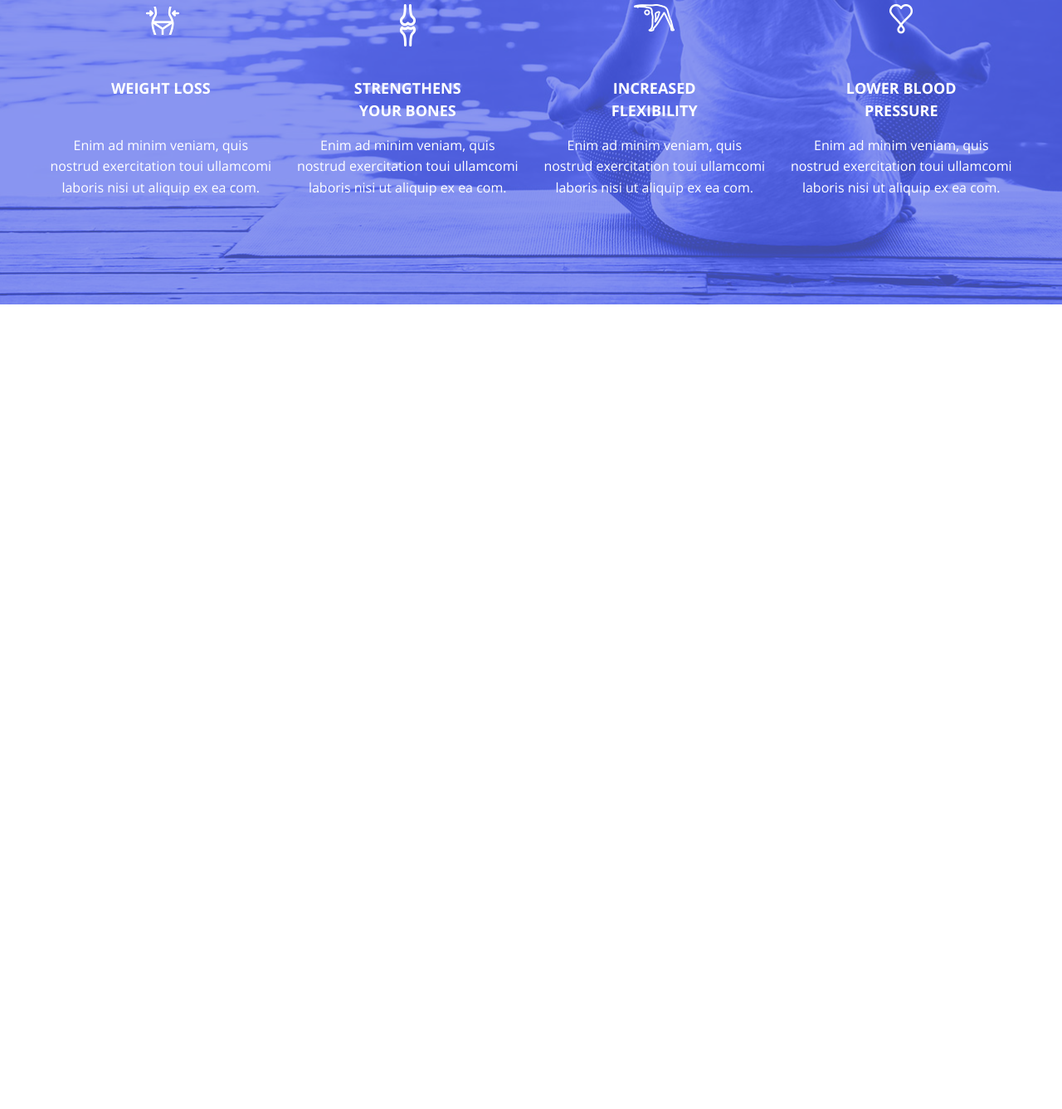
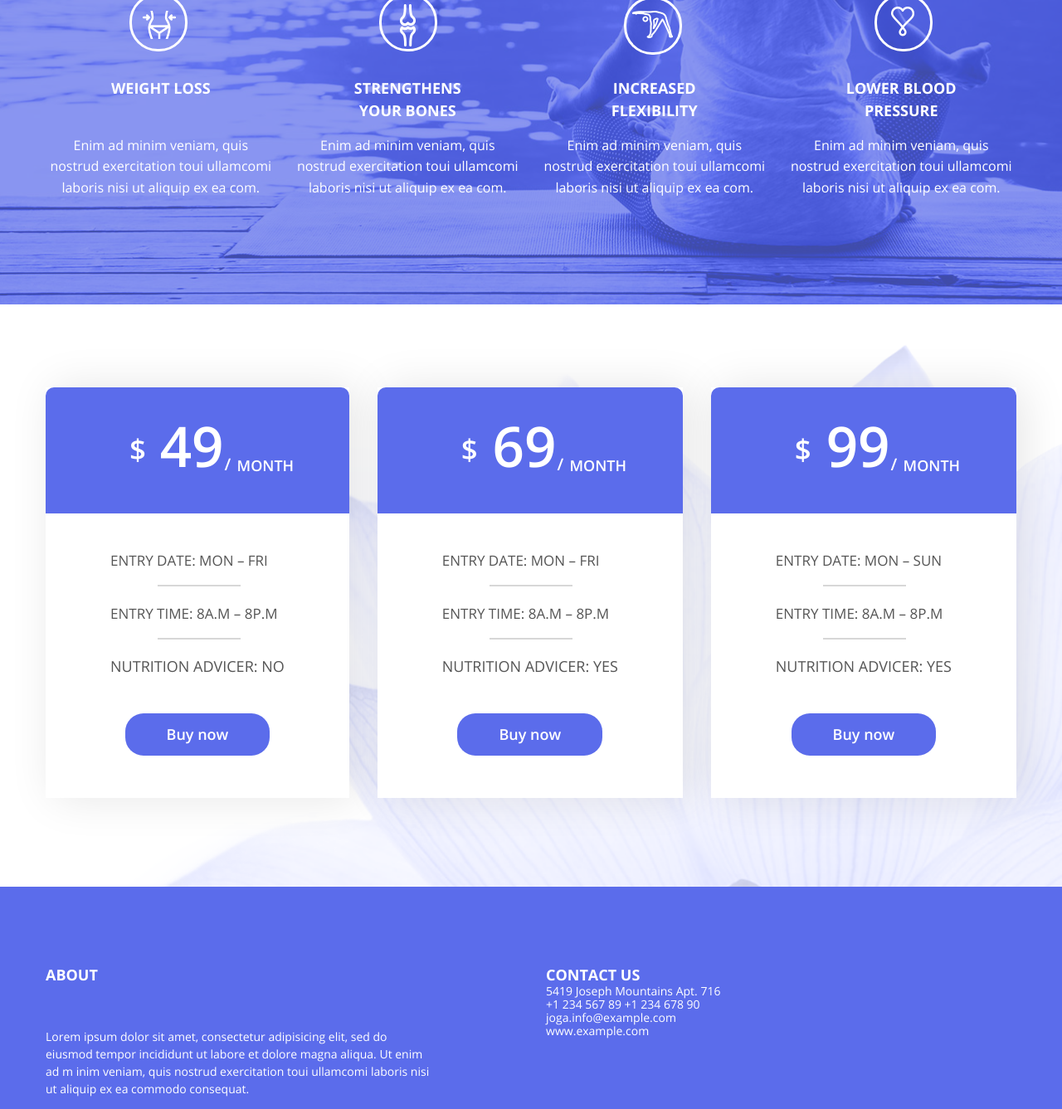
Before and after one commit to VladyslavMartynov/Project1, a plain HTML site: page markup/index.html in a window 1280 px wide. Shown: the part 3368-4705 px from the top of the page at 83% size. Before the commit the page ends 3735 px from the top, so only its background shows below. Drawn offline with Linux system fonts and the light colour scheme; files whose address does not match are found by name.

Commit message:
Actual html

```diff
--- a/markup/index.html
+++ b/markup/index.html
@@ -1,5 +1,5 @@
 <!DOCTYPE html>
-<html lang="en">
+<html lang="zxx">
 <head>
     <meta charset="UTF-8">
     <meta http-equiv="X-UA-Compatible" content="IE=edge">
@@ -206,7 +206,9 @@
                         <div class="opportunity__box">
                             <div class="opportunity__item">
                                 <div class="opportunity__visual ">
+                                    <a class="opportunity__link" href="#">
                                     <img class="opportunity__mod" src="images/ico-01.png" alt="">
+                                    </a>
                                 </div>
                                 <div class="opportunity__body">
                                     <h2>IMPROVED OVERALL<br>
@@ -216,7 +218,9 @@
                             </div>
                             <div class="opportunity__item">
                                 <div class="opportunity__visual">
-                                    <img class="opportunity__mod"src="images/ico-02.png" alt="">
+                                    <a class="opportunity__link" href="#">
+                                    <img class="opportunity__mod" src="images/ico-02.png" alt="">
+                                    </a>
                                 </div>
                                 <div class="opportunity__body">
                                     <h2>INCREASED<br>
@@ -226,7 +230,9 @@
                             </div>
                             <div class="opportunity__item">
                                 <div class="opportunity__visual">
+                                    <a class="opportunity__link-mod2" href="#">
                                     <img class="opportunity__mod2" src="images/ico-03.png" alt="">
+                                    </a>
                                 </div>
                                 <div class="opportunity__body">
                                     <h2>BLANCE<br>
@@ -236,7 +242,9 @@
                             </div>
                             <div class="opportunity__item">
                                 <div class="opportunity__visual">
-                                    <img src="images/ico-04.png" alt="">
+                                    <a class="opportunity__link" href="#">
+                                    <img class="opportunity__mod2" src="images/ico-04.png" alt="">
+                                    </a>
                                 </div>
                                 <div class="opportunity__body">
                                     <h2>SLEEP<br>
@@ -246,7 +254,9 @@
                             </div>
                             <div class="opportunity__item">
                                 <div class="opportunity__visual">
-                                    <img class="opportunity__mod2" src="images/ico-05.png" alt="">
+                                    <a class="opportunity__link" href="#">
+                                    <img class="opportunity__mod" src="images/ico-05.png" alt="">
+                                    </a>
                                 </div>
                                 <div class="opportunity__body">
                                     <h2 class="opportunity__title">WEIGHT LOSS</h2>
@@ -255,7 +265,9 @@
                             </div>
                             <div class="opportunity__item">
                                 <div class="opportunity__visual">
+                                    <a class="opportunity__link-mod" href="#">
                                     <img src="images/ico-06.png" alt="">
+                                    </a>
                                 </div>
                                 <div class="opportunity__body">
                                     <h2>STRENGTHENS<br>
@@ -265,7 +277,9 @@
                             </div>
                             <div class="opportunity__item">
                                 <div class="opportunity__visual">
-                                    <img src="images/ico-07.png" alt="">
+                                    <a class="opportunity__link-mod2" href="#">
+                                    <img class="opportunity__mod" src="images/ico-07.png" alt="">
+                                    </a>
                                 </div>
                                 <div class="opportunity__body">
                                     <h2>INCREASED<br>
@@ -275,7 +289,9 @@
                             </div>
                             <div class="opportunity__item">
                                 <div class="opportunity__visual">
-                                    <img src="images/ico-08.png" alt="">
+                                    <a class="opportunity__link" href="#">
+                                    <img class="opportunity__mod2" src="images/ico-08.png" alt="">
+                                    </a>
                                 </div>
                                 <div class="opportunity__body">
                                     <h2>LOWER BLOOD<br>
@@ -287,13 +303,73 @@
                     </div>
                 </div>
             </div>
+            <div class="prices">
+                <div class="prices-wrap">
+                    <div class="container">
+                        <div class="prices__inner">
+                            <div class="prices__item">
+                                <div class="prices__num">49<sub>month</sub></div>
+                                <div class="prices__info">
+                                    <span class="prices__date">ENTRY DATE: MON – FRI</span>
+                                    <span class="prices__date">ENTRY TIME: 8A.M – 8P.M</span>
+                                    <span class="prices__help">NUTRITION ADVICER: NO</span>
+                                    <a class="prices__btn btn" href="#">Buy now</a>
+                                </div>
+                            </div>
+                            <div class="prices__item">
+                                <div class="prices__num">69<sub>month</sub></div>
+                                <div class="prices__info">
+                                    <span class="prices__date">ENTRY DATE: MON – FRI</span>
+                                    <span class="prices__date">ENTRY TIME: 8A.M – 8P.M</span>
+                                    <span class="prices__help">NUTRITION ADVICER: YES</span>
+                                    <a class="prices__btn btn" href="#">Buy now</a>
+                                </div>
+                            </div>
+                            <div class="prices__item">
+                                <div class="prices__num">99<sub>month</sub></div>
+                                <div class="prices__info">
+                                    <span class="prices__date">ENTRY DATE: MON – SUN</span>
+                                    <span class="prices__date">ENTRY TIME: 8A.M – 8P.M</span>
+                                    <span class="prices__help">NUTRITION ADVICER: YES</span>
+                                    <a class="prices__btn btn" href="#">Buy now</a>
+                                </div>
+                            </div>
+                        </div>
+                    </div>
+                </div>
+            </div>
         </main>
-
         <footer class="footer">
-
+            <div class="container">
+                <div class="footer-inner">
+                    <div class="footer__about">
+                        <h3>About</h3>
+                        <p>Lorem ipsum dolor sit amet, consectetur adipisicing elit, sed do eiusmod tempor incididunt ut labore et dolore magna aliqua. Ut enim ad m inim veniam, quis nostrud exercitation toui ullamcomi laboris nisi ut aliquip ex ea commodo consequat.</p>
+                    </div>
+                    <div class="footer__connect">
+                        <h3>CONTACT US</h3>
+                        <ul class="footer__connect-list">
+                            <li class="footer__connect__item">
+                                <a сlass="icon-phone" href="#">5419 Joseph Mountains
+                                Apt. 716</a>
+                            </li>
+                            <li class="footer__connect__item">
+                                <a сlass="" href="tel:+123456789">+1 234 567 89</a>
+                                <a сlass="" href="tel:+123467890">+1 234 678 90</a>
+                            </li>
+                            <li class="footer__connect__item">
+                                <a сlass="" href="mailto:joga.info@example.com">joga.info@example.com</a>
+                            </li>
+                            <li class="footer__connect__item">
+                                <a сlass="" href="mailto:www.example.com">www.example.com</a>
+                            </li>
+                        </ul>
+                    </div>
+                </div>
+            </div>
         </footer>
     </div>
-    <script src="../markup/js/swiper-bundle.min.js"></script>
+    <script src="js/swiper-bundle.min.js"></script>
     <script src="js/main.js"></script>
 </body>
 </html>
```
